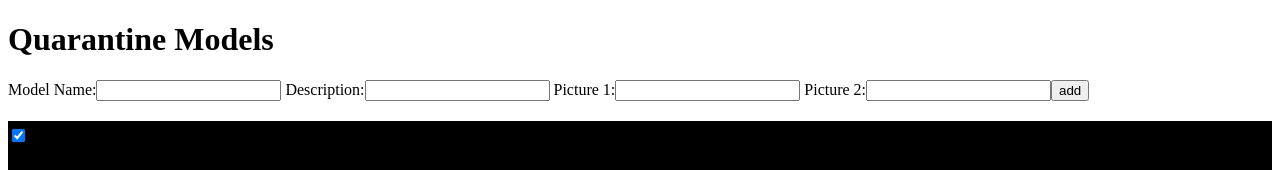
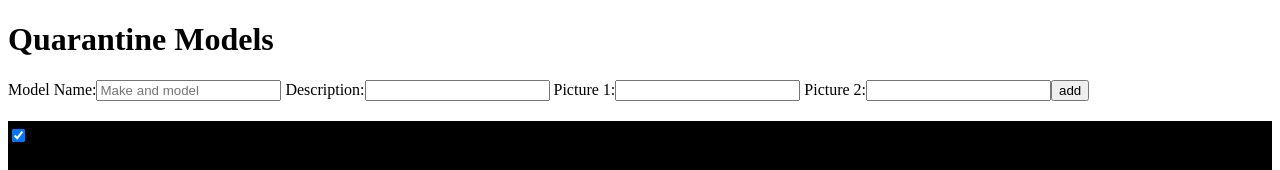
Before and after one commit to philly4toast/scalemodel, a React (Create React App) app in the folder client/: page / in a window 1280 px wide. Shown: the top 170 px of the page. Built offline with nearby package versions, Linux system fonts and the light colour scheme; no server answers; the HTML template or start-up script is replaced by a standard one.

Commit message:
Forms set up, able to type to change state

```diff
--- a/client/src/AddModelInfo.js
+++ b/client/src/AddModelInfo.js
@@ -2,11 +2,26 @@ import React from 'react';
 
 
 class AddModelInfo extends React.Component {
+  constructor(props) {
+    super(props)
+    this.state = {
+      modelName: '',
+      modelDesc: '',
+      picture1: '',
+      picture2: '',
+      completed: false
+    }
+    this.typingModelName = this.typingModelName.bind(this)
+  }
+      typingModelName(event){
+        console.log(event.target.value)
+        this.setState({modelName: event.target.value})
+      }
   render(){
     return (
       <form>
         <label> Model Name:
-          <input/>
+          <input type="text" name={this.state.modelName} value={this.state.modelName} placeholder='Make and model' onChange={this.typingModelName}/>
         </label>
 
         <label> Description:
```
